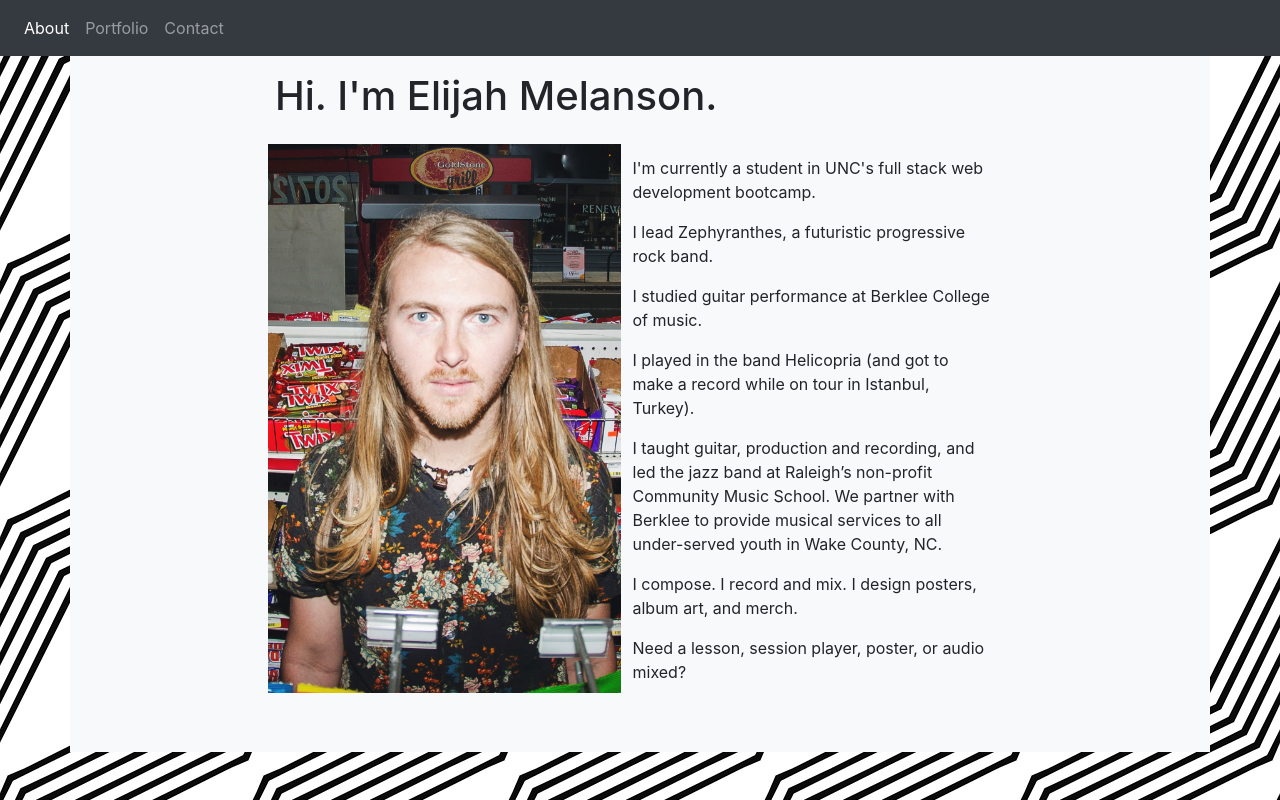
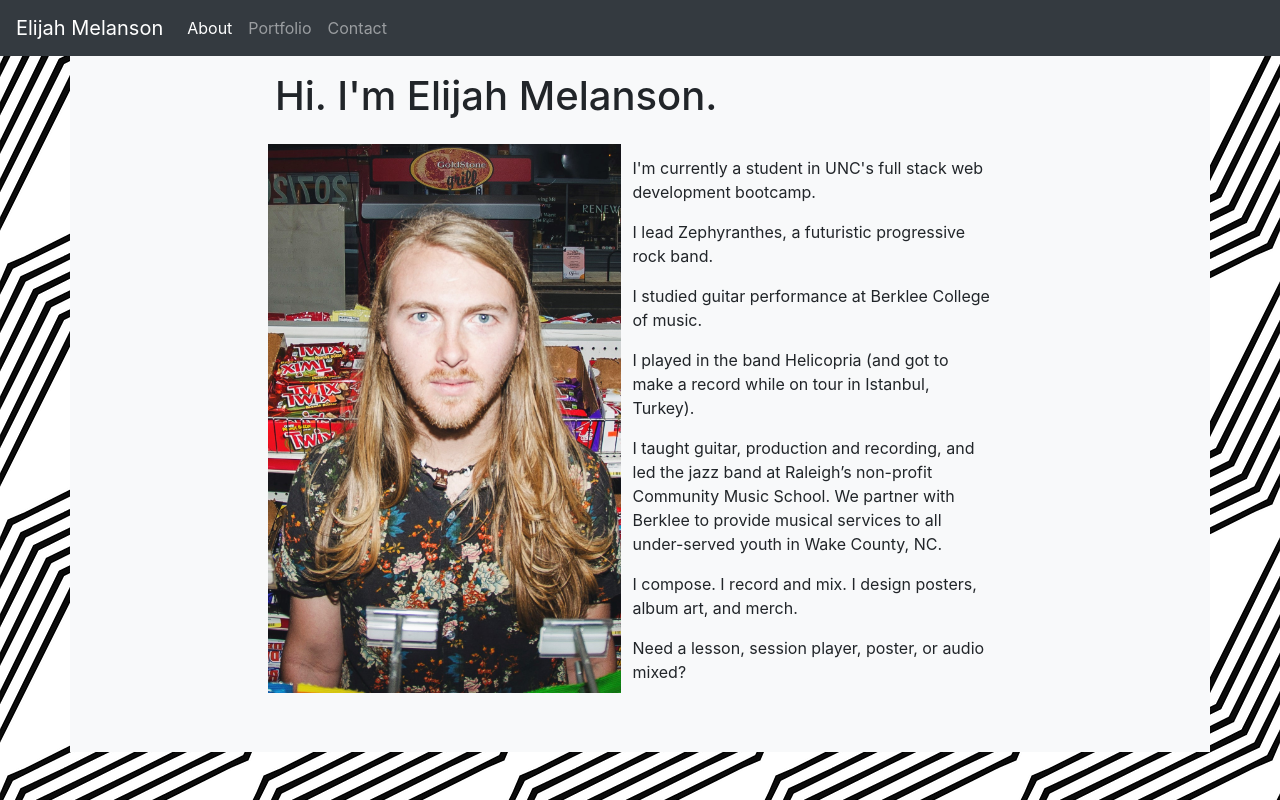
Before and after one commit to emelanson/Homework-week-2, a plain HTML site: page index.html in a window 1280 px wide. Drawn offline with nearby package versions, Linux system fonts and the light colour scheme.

Commit message:
added name into navbar

```diff
--- a/index.html
+++ b/index.html
@@ -13,6 +13,9 @@
   <body style="background-image: url(media/line.png); background-repeat: repeat;">
     <header>
         <nav class="navbar navbar-expand-lg navbar-dark bg-dark">
+            <div class="navbar-brand">
+                Elijah Melanson
+            </div>
             <ul class="navbar-nav">
                 <li class="nav-item active">
                   <a class="nav-link" href="#">About<span class="sr-only">(current)</span></a>
```
Also changed, not shown: contact.html (+5 -2 lines), portfolio.html (+3 -0 lines).
